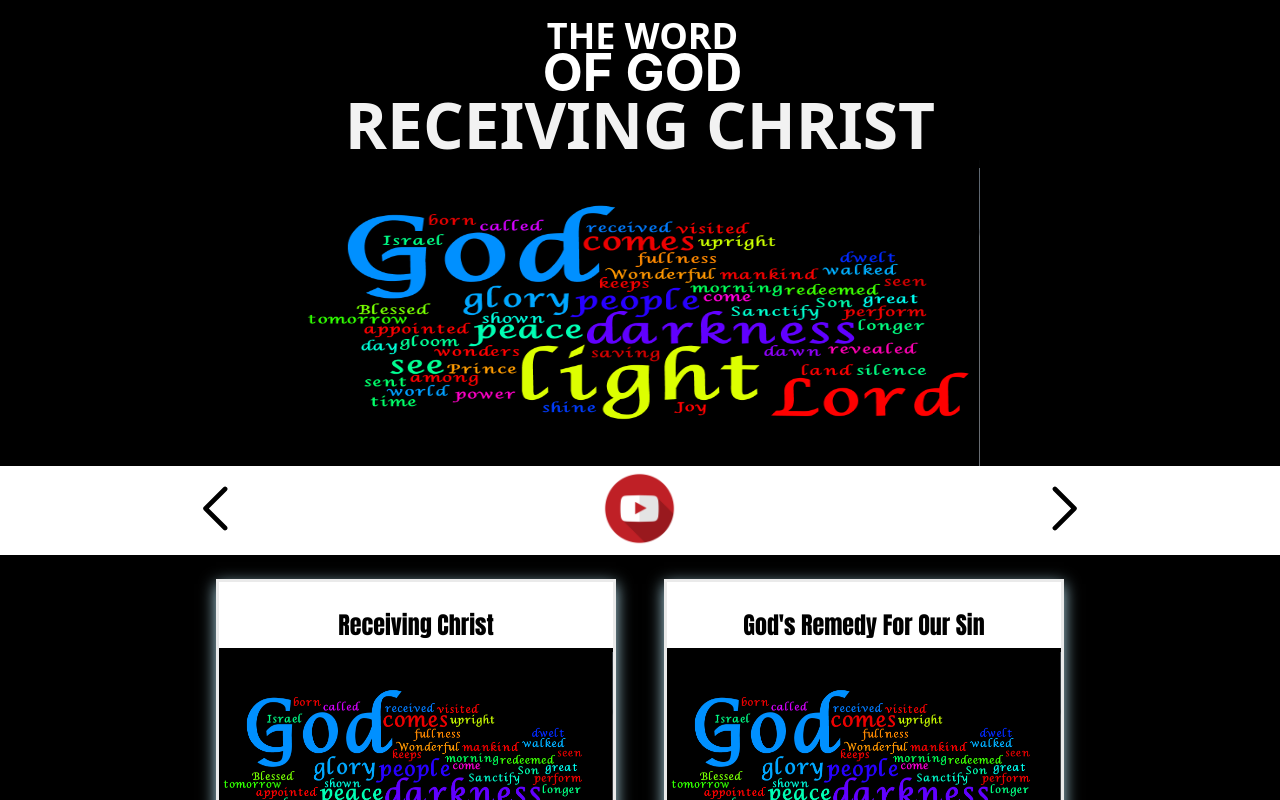
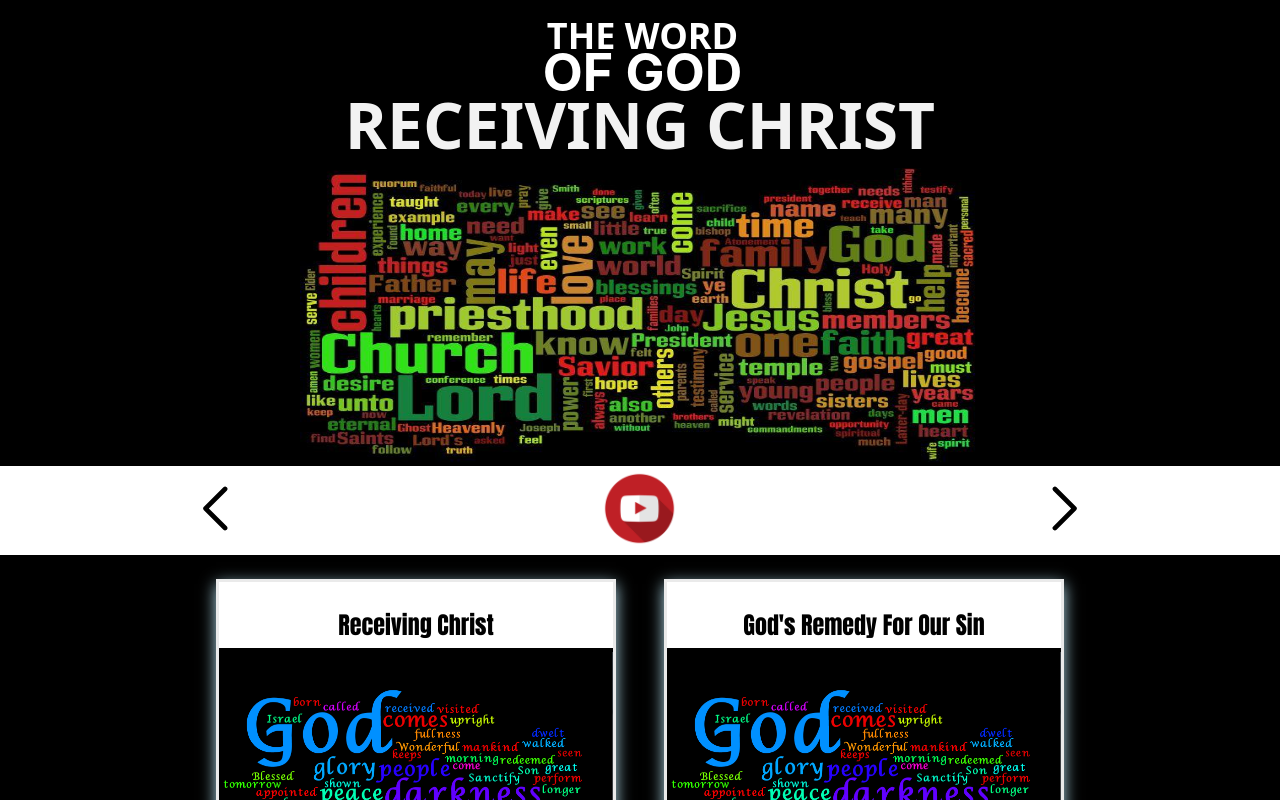
Before and after one commit to jnutt367/salvation-guide, a Next.js app: page / in a window 1280 px wide. Shown: the top 800 px of the page. Built offline with nearby package versions, Linux system fonts and the light colour scheme.

Commit message:
Update index.js

```diff
--- a/pages/index.js
+++ b/pages/index.js
@@ -26,8 +26,8 @@ export default function Home() {
          <div  className={styles.image}>
 
        <Image
-                                src="/wordle-god-is-light-4-random-word-wild (1).png"
-                                alt="Jesus teaching"
+                                src="/New-Wordle-green.jpeg"
+                                alt="Jesus wordle"
                                 height={900}
                                 width={2000}
                                 priority
```
